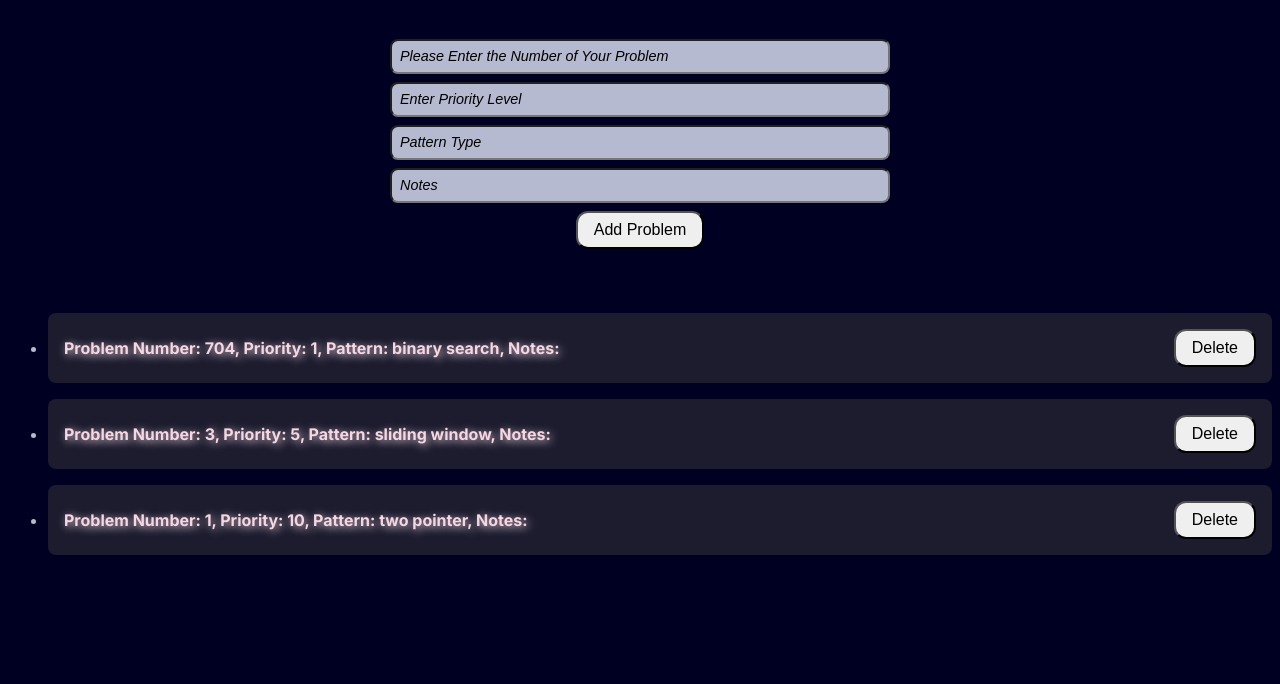
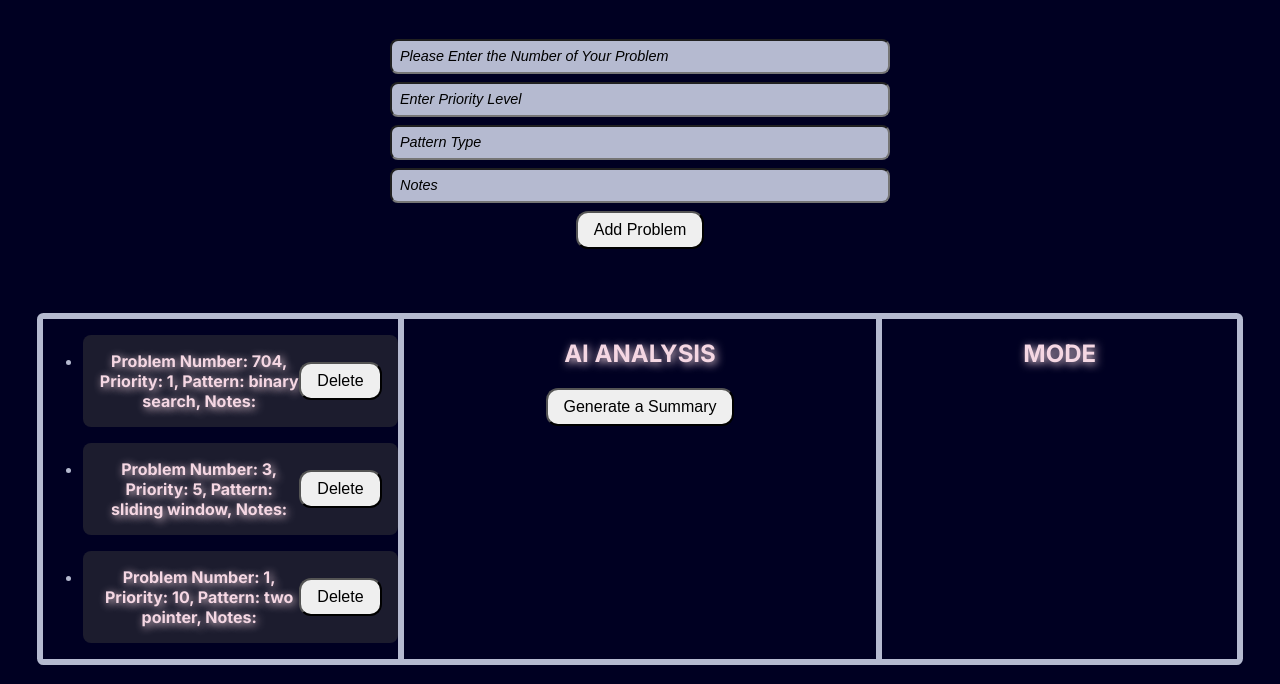
Before and after one commit to Damedollar02/leetlog, a Flask app: page / in a window 1280 px wide. Shown: the part 116-800 px from the top of the page. Run offline with Flask 3, Linux system fonts and the light colour scheme.

Commit message:
CSS updated, functional api call for ai summary

```diff
--- a/app.py
+++ b/app.py
@@ -2,7 +2,9 @@
 from flask import Flask, render_template, redirect, url_for, request
 from flask_sqlalchemy import SQLAlchemy
 from flask_scss import Scss
-
+from openai import OpenAI
+import os
+from dotenv import load_dotenv
 
 #Configure the App
 app = Flask(__name__)
@@ -10,6 +12,9 @@ Scss(app)
 app.config["SQLALCHEMY_DATABASE_URI"] = "sqlite:///database.db"
 
 db = SQLAlchemy(app)
+
+load_dotenv()
+client = OpenAI(api_key=os.getenv("OPENAI_API_KEY"))
 
 #Database Structure (works as a blueprint for the actual db)
 class CodeProblem(db.Model):
@@ -29,7 +34,6 @@ class CodeProblem(db.Model):
 
 #Homepage Route
 @app.route("/", methods=["POST", "GET"])
-
 def index():
     if request.method == "POST":
         problem_number = int(request.form.get("number"))
@@ -53,7 +57,7 @@ def index():
         problems = CodeProblem.query.order_by(CodeProblem.priority_level).all()
         return render_template("index.html", problems=problems)
 
-
+#delete record from db
 @app.route("/delete/<int:number>", methods=["POST"])
 def delete(number):
     record_to_delete = CodeProblem.query.get_or_404(number)
@@ -63,6 +67,49 @@ def delete(number):
         return redirect(url_for('index'))
     except:
         return "There was an issue deleting the problem"
+
+
+@app.route("/analyze", methods=["POST"])
+def analyze():
+    problems = CodeProblem.query.all()
+
+    if not problems:
+        return render_template(
+            "index.html",
+            problems=problems,
+            summary="No problems to analyze. Please add some first."
+        )
+
+    problem_list = []
+
+    for problem in problems:
+        problem_list.append(
+            f"Problem #{problem.number}: Priority Level : {problem.priority_level} Pattern : {problem.pattern_type}"
+        )
+
+    ai_input = (
+    "Here is a list of LeetCode problems I've stored to review.\n"
+    "A higher priority indicates I'm having a harder time solving the problem.\n"
+    "Analyze my strengths, weaknesses, and what I should focus on. Be concise.\n"
+    "Here's the list:\n" +
+    "\n".join(problem_list)
+)
+
+
+
+
+    response = client.chat.completions.create(
+        model="gpt-3.5-turbo",
+        messages =[
+            {"role": "user", "content": ai_input}
+        ]
+    )
+    summary = response.choices[0].message.content
+    return render_template("index.html", problems=problems, summary=summary)
+
+
+
+
 
 
 
--- a/static/styles.css
+++ b/static/styles.css
@@ -6,11 +6,39 @@
   text-shadow: 2px 2px 8px #F5D7E3;
 }
 
-.no-problems {
-  color: #B5BAD0;
+.main-sections {
+  display: flex;
+  width: 100%;
+  max-width: 1200px;
+  border: solid 3px #B5BAD0;
+  border-radius: 0.4rem;
+  margin: 0 auto;
+}
+
+.ai-analysis {
+  color: #F5D7E3;
+  width: 40%;
+  text-align: center;
+  text-shadow: 2px 2px 8px #F5D7E3;
+  border: solid 3px #B5BAD0;
+}
+
+.mode {
+  color: #F5D7E3;
+  text-align: center;
+  width: 30%;
+  text-shadow: 2px 2px 8px #F5D7E3;
+  border: solid 3px #B5BAD0;
 }
 
 .problem-list {
+  color: #B5BAD0;
+  width: 30%;
+  text-align: center;
+  border: solid 3px #B5BAD0;
+}
+
+.no-problems {
   color: #B5BAD0;
 }
 
--- a/static/styles.scss
+++ b/static/styles.scss
@@ -11,12 +11,45 @@ $test_title:#F5D7E3;
     text-shadow: 2px 2px 8px $test_title;
 
 }
+.main-sections {
+    display: flex;
+    width: 100%;
+    max-width: 1200px;
+    border: solid 3px $text_color;
+    border-radius: 0.40rem;
+    margin: 0 auto;
+}
+
+.ai-analysis {
+    color: $test_title;
+    width: 40%;
+    text-align: center;
+    text-shadow: 2px 2px 8px $test_title;
+    border: solid 3px $text_color;
+
+}
+
+.mode {
+    color: $test_title;
+    text-align: center;
+    width: 30%;
+    text-shadow: 2px 2px 8px $test_title;
+    border: solid 3px $text_color;
+
+}
+
+.problem-list{
+    color:$text_color;
+    width:30%;
+    text-align: center;
+    border: solid 3px $text_color;
+
+}
+
 .no-problems{
     color: $text_color;
 }
-.problem-list{
-    color:$text_color
-}
+
 
 .problem-text{
     color: $test_title;
--- a/templates/index.html
+++ b/templates/index.html
@@ -17,6 +17,7 @@
         <button type="submit">Add Problem</button>
 
     </form>
+    <div class="main-sections">
     <div class="problem-list">
         {% if problems|length < 1 %}
         <h3 class="no-problems">Looks Empty.. Create a Problem</h3>
@@ -35,6 +36,19 @@
         </ul>
         {% endif %}
     </div>
+    <div class="ai-analysis">
+        <h2>AI ANALYSIS</h2>
+        <form action="/analyze" method="post">
+            <button>Generate a Summary</button>
+        </form>
+        {% if summary %}
+        <p>{{summary}}</p>
+        {% endif %}
+    </div>
+    <div class="mode">
+        <h2>MODE</h2>
+    </div>
+</div>
 
 </body>
 </html>
```
Also changed, not shown: instance/database.db, 2 other files.
